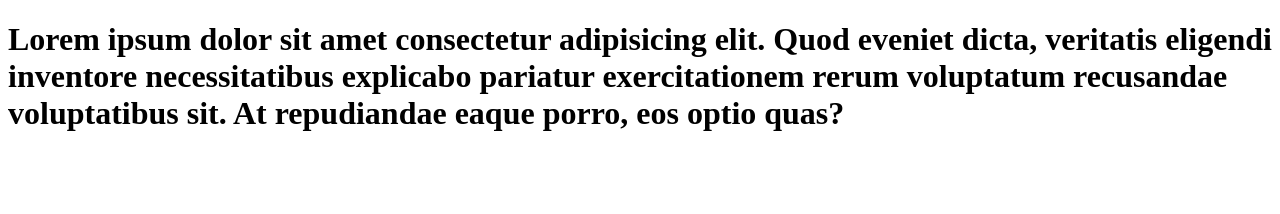
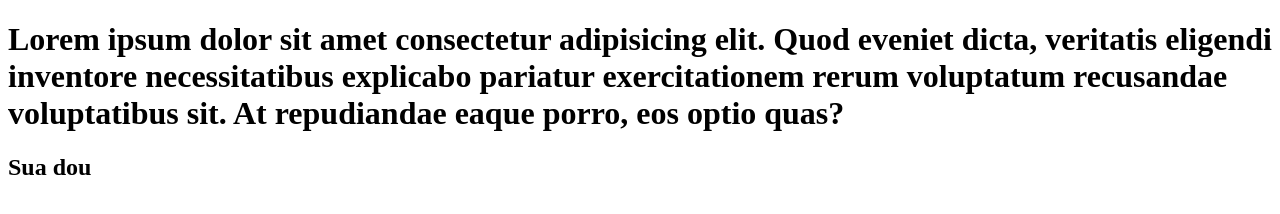
Before and after one commit to taminhdatta-ui/Project2, a plain HTML site: page index.html in a window 1280 px wide. Drawn offline with Linux system fonts and the light colour scheme.

Commit message:
second commit

```diff
--- a/index.html
+++ b/index.html
@@ -12,5 +12,6 @@
       exercitationem rerum voluptatum recusandae voluptatibus sit. At
       repudiandae eaque porro, eos optio quas?
     </h1>
+    <h2>Sua dou</h2>
   </body>
 </html>
```
